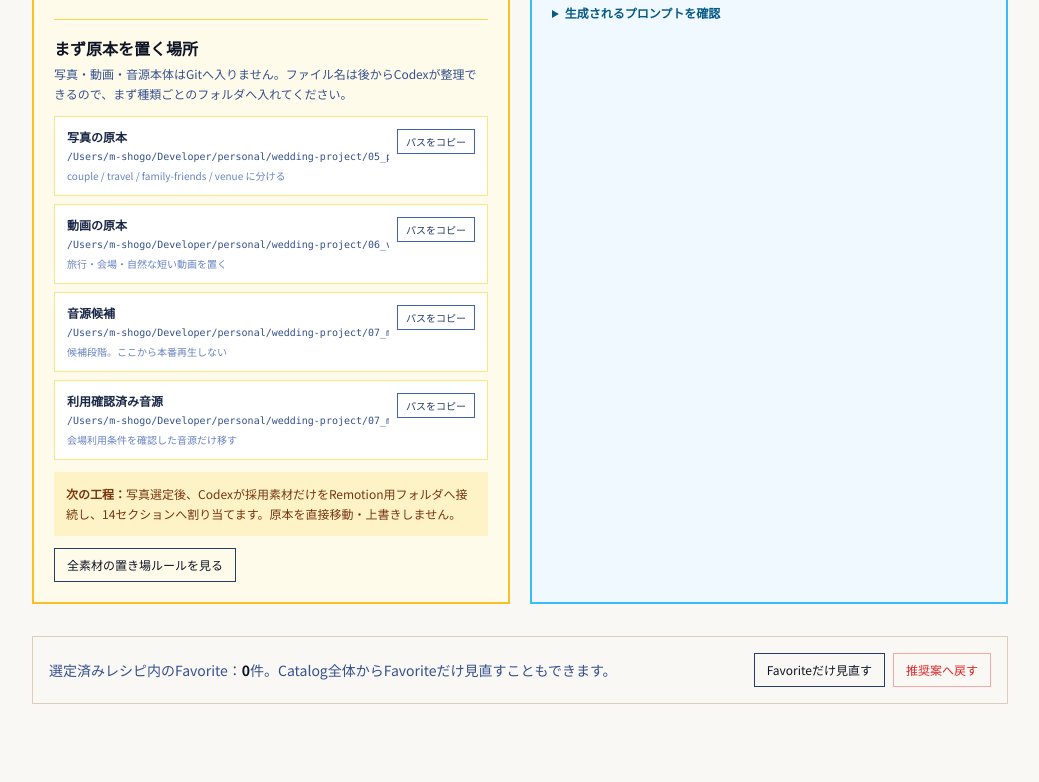
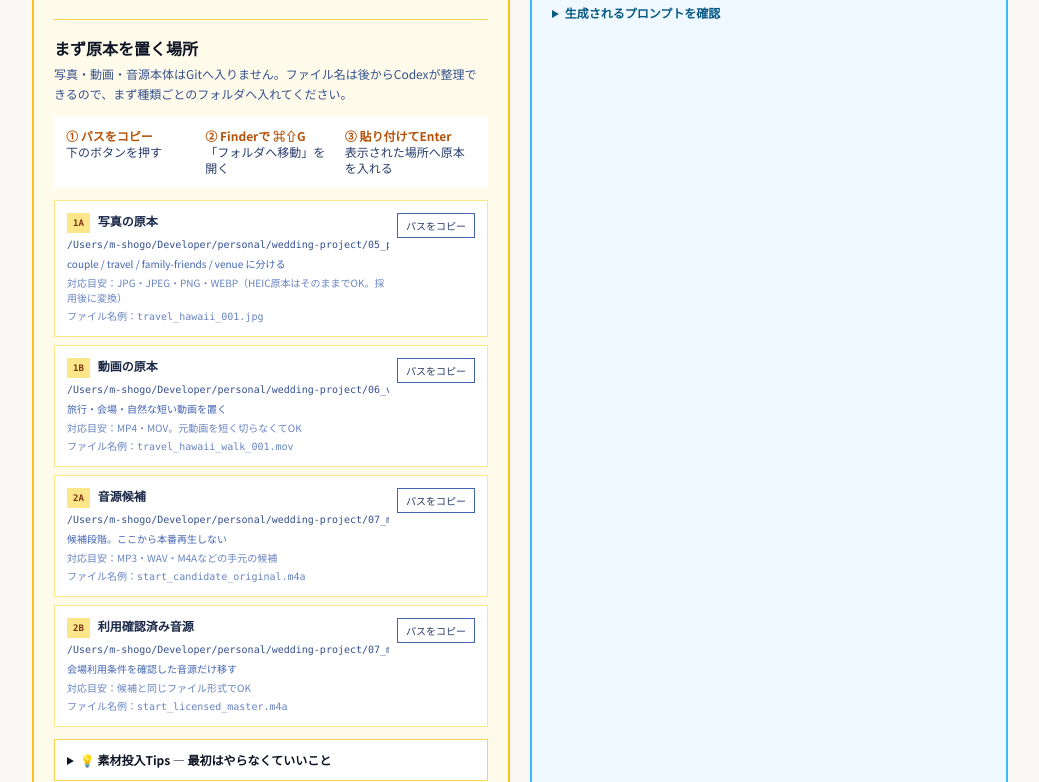
Before and after one commit to m-shogo/wedding-project, a React (Vite) app in the folder movie-dashboard/: page /movie-coach/start-selection in a window 1280 px wide. Shown: the part 3198-3980 px from the top of the page, without its empty margins (240-1279 px from the left). Built offline with nearby package versions, Linux system fonts and the light colour scheme.

Commit message:
fix: StaRt素材投入を初心者向けに案内

```diff
--- a/movie-dashboard/scripts/verify-start-selection-mode-contracts.mjs
+++ b/movie-dashboard/scripts/verify-start-selection-mode-contracts.mjs
@@ -35,6 +35,9 @@ for (const [source, token, message] of [
   [page, "/06_videos/opening/", "StaRt video source folder missing"],
   [page, "/07_music/candidates/", "StaRt candidate audio folder missing"],
   [page, "/07_music/licensed/", "StaRt licensed audio folder missing"],
+  [page, "Finderで ⌘⇧G", "Finder navigation tip missing"],
+  [page, "素材投入Tips", "asset intake beginner tips missing"],
+  [page, "Remotionの", "runtime handoff explanation missing"],
   [app, 'path="movie-coach/start-selection"', "Selection Mode route missing"],
   [sidebar, 'to: "/movie-coach/start-selection"', "Selection Mode navigation missing"],
 ]) if (!source.includes(token)) errors.push(message);
--- a/movie-dashboard/src/pages/StartSelectionMode.tsx
+++ b/movie-dashboard/src/pages/StartSelectionMode.tsx
@@ -29,10 +29,10 @@ const readinessLabels: Record<keyof StartSelectionState["readiness"], string> =
 };
 
 const startSourceFolders = [
-  {label: "写真の原本", path: "/Users/m-shogo/Developer/personal/wedding-project/05_photos/opening/", note: "couple / travel / family-friends / venue に分ける"},
-  {label: "動画の原本", path: "/Users/m-shogo/Developer/personal/wedding-project/06_videos/opening/", note: "旅行・会場・自然な短い動画を置く"},
-  {label: "音源候補", path: "/Users/m-shogo/Developer/personal/wedding-project/07_music/candidates/", note: "候補段階。ここから本番再生しない"},
-  {label: "利用確認済み音源", path: "/Users/m-shogo/Developer/personal/wedding-project/07_music/licensed/", note: "会場利用条件を確認した音源だけ移す"},
+  {step: "1A", label: "写真の原本", path: "/Users/m-shogo/Developer/personal/wedding-project/05_photos/opening/", note: "couple / travel / family-friends / venue に分ける", formats: "JPG・JPEG・PNG・WEBP（HEIC原本はそのままでOK。採用後に変換）", example: "travel_hawaii_001.jpg"},
+  {step: "1B", label: "動画の原本", path: "/Users/m-shogo/Developer/personal/wedding-project/06_videos/opening/", note: "旅行・会場・自然な短い動画を置く", formats: "MP4・MOV。元動画を短く切らなくてOK", example: "travel_hawaii_walk_001.mov"},
+  {step: "2A", label: "音源候補", path: "/Users/m-shogo/Developer/personal/wedding-project/07_music/candidates/", note: "候補段階。ここから本番再生しない", formats: "MP3・WAV・M4Aなどの手元の候補", example: "start_candidate_original.m4a"},
+  {step: "2B", label: "利用確認済み音源", path: "/Users/m-shogo/Developer/personal/wedding-project/07_music/licensed/", note: "会場利用条件を確認した音源だけ移す", formats: "候補と同じファイル形式でOK", example: "start_licensed_master.m4a"},
 ] as const;
 
 function saveState(state: StartSelectionState) {
@@ -216,16 +216,37 @@ export function StartSelectionMode() {
           <div className="mt-5 border-t border-amber-300 pt-4 dark:border-amber-800">
             <h3 className="font-bold text-navy-900 dark:text-sand-100">まず原本を置く場所</h3>
             <p className="mt-1 text-xs leading-5 text-navy-600 dark:text-navy-300">写真・動画・音源本体はGitへ入りません。ファイル名は後からCodexが整理できるので、まず種類ごとのフォルダへ入れてください。</p>
+            <div className="mt-3 grid gap-2 bg-white p-3 text-xs text-navy-700 sm:grid-cols-3 dark:bg-navy-800 dark:text-navy-200">
+              <div><strong className="block text-amber-700 dark:text-amber-300">① パスをコピー</strong>下のボタンを押す</div>
+              <div><strong className="block text-amber-700 dark:text-amber-300">② Finderで ⌘⇧G</strong>「フォルダへ移動」を開く</div>
+              <div><strong className="block text-amber-700 dark:text-amber-300">③ 貼り付けてEnter</strong>表示された場所へ原本を入れる</div>
+            </div>
             <div className="mt-3 space-y-2">
               {startSourceFolders.map((folder) => <div key={folder.path} className="border border-amber-200 bg-white p-3 dark:border-amber-900 dark:bg-navy-800">
                 <div className="flex flex-col gap-2 sm:flex-row sm:items-start sm:justify-between">
-                  <div className="min-w-0"><p className="text-xs font-bold text-navy-800 dark:text-sand-100">{folder.label}</p><code className="mt-1 block overflow-x-auto whitespace-nowrap text-[10px] text-navy-600 dark:text-navy-300">{folder.path}</code><p className="mt-1 text-[10px] text-navy-400">{folder.note}</p></div>
+                  <div className="min-w-0">
+                    <p className="text-xs font-bold text-navy-800 dark:text-sand-100"><span className="mr-2 inline-block bg-amber-200 px-1.5 py-0.5 font-mono text-[9px] text-amber-900 dark:bg-amber-800 dark:text-amber-100">{folder.step}</span>{folder.label}</p>
+                    <code className="mt-1 block overflow-x-auto whitespace-nowrap text-[10px] text-navy-600 dark:text-navy-300">{folder.path}</code>
+                    <p className="mt-1 text-[10px] text-navy-500 dark:text-navy-300">{folder.note}</p>
+                    <p className="mt-1 text-[10px] text-navy-400">対応目安：{folder.formats}</p>
+                    <p className="mt-1 text-[10px] font-mono text-navy-400">ファイル名例：{folder.example}</p>
+                  </div>
                   <button onClick={() => copyAssetPath(folder.path)} className="shrink-0 border border-navy-500 px-2 py-1 text-[10px] text-navy-700 dark:text-sand-200">{copiedAssetPath === folder.path ? "コピー済み ✓" : "パスをコピー"}</button>
                 </div>
               </div>)}
             </div>
+            <details className="mt-3 border border-amber-300 bg-white p-3 dark:border-amber-800 dark:bg-navy-800">
+              <summary className="cursor-pointer text-xs font-bold text-navy-900 dark:text-sand-100">💡 素材投入Tips — 最初はやらなくていいこと</summary>
+              <ul className="mt-3 space-y-2 text-xs leading-5 text-navy-600 dark:text-navy-300">
+                <li>・全部のファイル名を完璧に直さなくてOK。場所や人物が分かる名前なら十分です。</li>
+                <li>・写真を先にトリミング・縮小・色補正しなくてOK。原本を残してください。</li>
+                <li>・動画を先に短く編集しなくてOK。使う区間はRough作成時に選びます。</li>
+                <li>・音源候補を利用確認前に<code>licensed</code>へ入れないでください。</li>
+                <li>・Remotionの<code>public</code>フォルダへ自分でコピーしなくてOK。採用後にCodexが接続します。</li>
+              </ul>
+            </details>
             <div className="mt-3 bg-amber-100 p-3 text-xs leading-5 text-amber-900 dark:bg-amber-900/30 dark:text-amber-200">
-              <strong>次の工程：</strong>写真選定後、Codexが採用素材だけをRemotion用フォルダへ接続し、14セクションへ割り当てます。原本を直接移動・上書きしません。
+              <strong>置き終わったら：</strong>この画面の「使える写真を一覧化した」などをチェックし、Codex用プロンプトをコピーしてください。Codexが採用素材だけをRemotion用フォルダへ接続し、14セクションへ割り当てます。原本を直接移動・上書きしません。
             </div>
             <Link to="/asset-placement-guide" className="mt-3 inline-block border border-navy-700 px-3 py-2 text-xs dark:border-sand-300">全素材の置き場ルールを見る</Link>
           </div>
```
Also changed, not shown: 1 other file (tests, documents, lock files or other folders).
